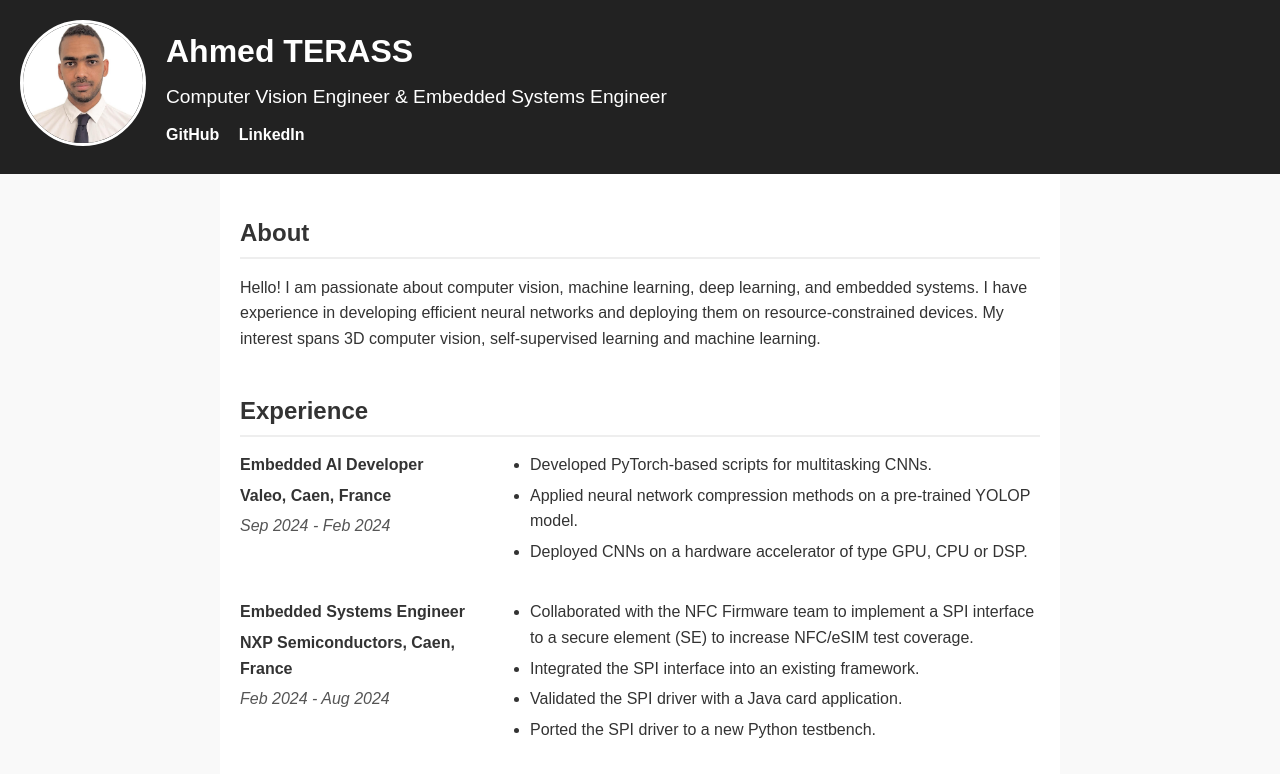
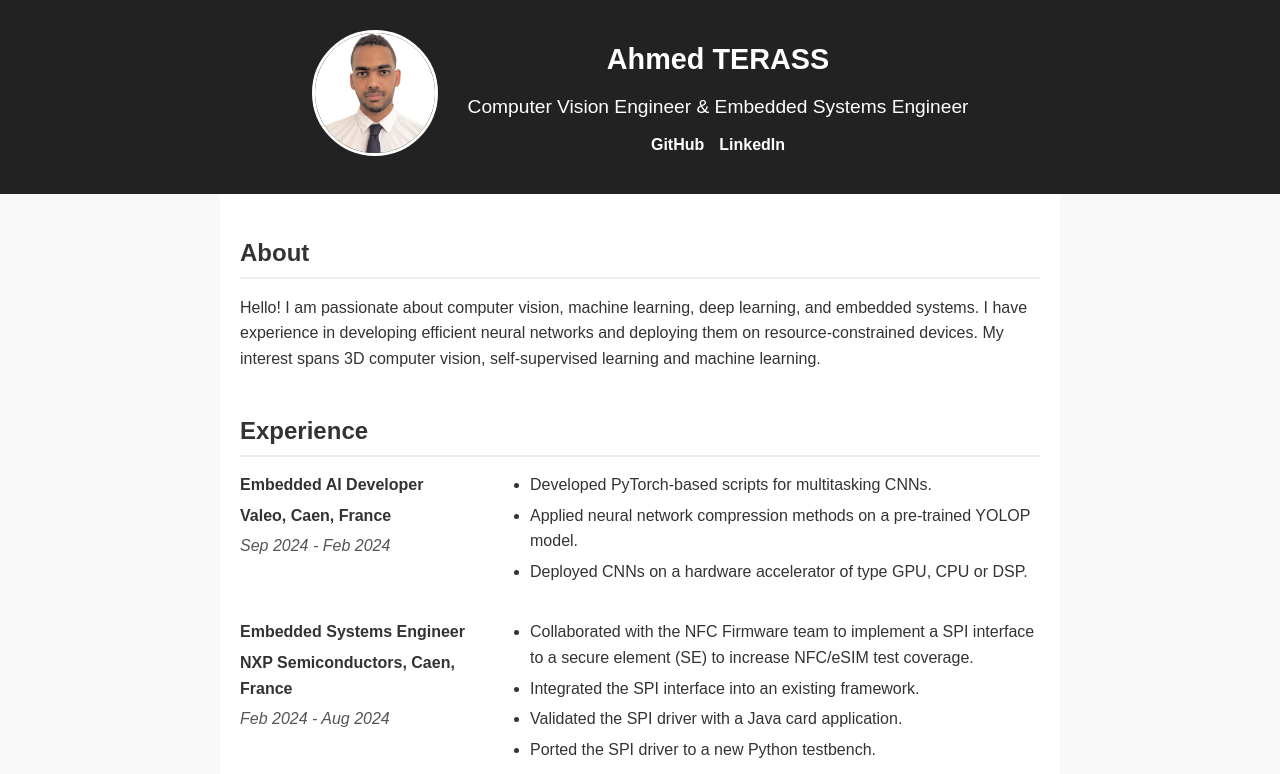
Before and after one commit to Eidetne/Eidetne.github.io, a plain HTML site: page index.html in a window 1280 px wide. Shown: the top 774 px of the page. Drawn offline with Linux system fonts and the light colour scheme.

Commit message:
Add files via upload

```diff
--- a/index.html
+++ b/index.html
@@ -7,11 +7,13 @@
   <link rel="stylesheet" href="style.css">
 </head>
 <body>
+
+  <!-- ===== HEADER ===== -->
   <header class="header-container">
     <div class="header-left">
       <img src="me.jpeg" alt="Profile photo" class="profile-pic">
     </div>
-    <div class="header-right">
+    <div class="header-center">
       <h1>Ahmed TERASS</h1>
       <p class="title">Computer Vision Engineer & Embedded Systems Engineer</p>
       <div class="links">
--- a/style.css
+++ b/style.css
@@ -1,3 +1,4 @@
+/* ===== Global ===== */
 body {
   font-family: Arial, sans-serif;
   margin: 0;
@@ -7,47 +8,6 @@ body {
   color: #333;
 }
 
-/* Header */
-.header-container {
-  display: flex;
-  align-items: center;
-  background: #222;
-  color: #fff;
-  padding: 20px;
-  gap: 20px;
-  flex-wrap: wrap; /* responsive mobile */
-}
-
-.header-left .profile-pic {
-  width: 120px;
-  height: 120px;
-  border-radius: 50%;
-  border: 3px solid #fff;
-  object-fit: cover;
-}
-
-.header-right h1 {
-  margin: 0;
-}
-
-.header-right .title {
-  margin: 5px 0 10px 0;
-  font-weight: normal;
-  font-size: 1.2rem;
-}
-
-.header-right .links a {
-  color: #fff;
-  text-decoration: none;
-  margin-right: 15px;
-  font-weight: bold;
-}
-
-.header-right .links a:hover {
-  text-decoration: underline;
-}
-
-/* Main content */
 main {
   max-width: 800px;
   margin: auto;
@@ -65,7 +25,78 @@ h2 {
   margin-bottom: 15px;
 }
 
-/* Experience & Projects */
+/* ===== Header ===== */
+.header-container {
+  display: flex;
+  justify-content: center; /* centre horizontalement */
+  align-items: center;     /* centre verticalement */
+  background: #222;
+  color: #fff;
+  padding: 30px 20px;
+  gap: 30px;
+  flex-wrap: wrap; /* mobile */
+}
+
+.header-left {
+  flex: 0 0 auto; /* taille fixe pour la photo */
+}
+
+.header-left .profile-pic {
+  width: 120px;
+  height: 120px;
+  border-radius: 50%;
+  border: 3px solid #fff;
+  object-fit: cover;
+}
+
+.header-center {
+  display: flex;
+  flex-direction: column;
+  align-items: center; /* centre le texte et liens */
+  text-align: center;
+  gap: 10px;
+}
+
+.header-center h1 {
+  margin: 0;
+  font-size: 1.8rem;
+}
+
+.header-center .title {
+  margin: 0;
+  font-weight: normal;
+  font-size: 1.2rem;
+}
+
+.header-center .links {
+  display: flex;
+  gap: 15px;
+  justify-content: center;
+}
+
+.header-center .links a {
+  color: #fff;
+  text-decoration: none;
+  font-weight: bold;
+}
+
+.header-center .links a:hover {
+  text-decoration: underline;
+}
+
+/* Responsive header */
+@media (max-width: 600px) {
+  .header-container {
+    flex-direction: column;
+    gap: 15px;
+  }
+
+  .header-left {
+    margin-bottom: 10px;
+  }
+}
+
+/* ===== Experience & Projects ===== */
 .experience-item, .project-item {
   margin-bottom: 30px;
 }
@@ -104,7 +135,7 @@ h2 {
   margin-bottom: 5px;
 }
 
-/* Footer */
+/* ===== Footer ===== */
 footer {
   text-align: center;
   padding: 10px;
```
